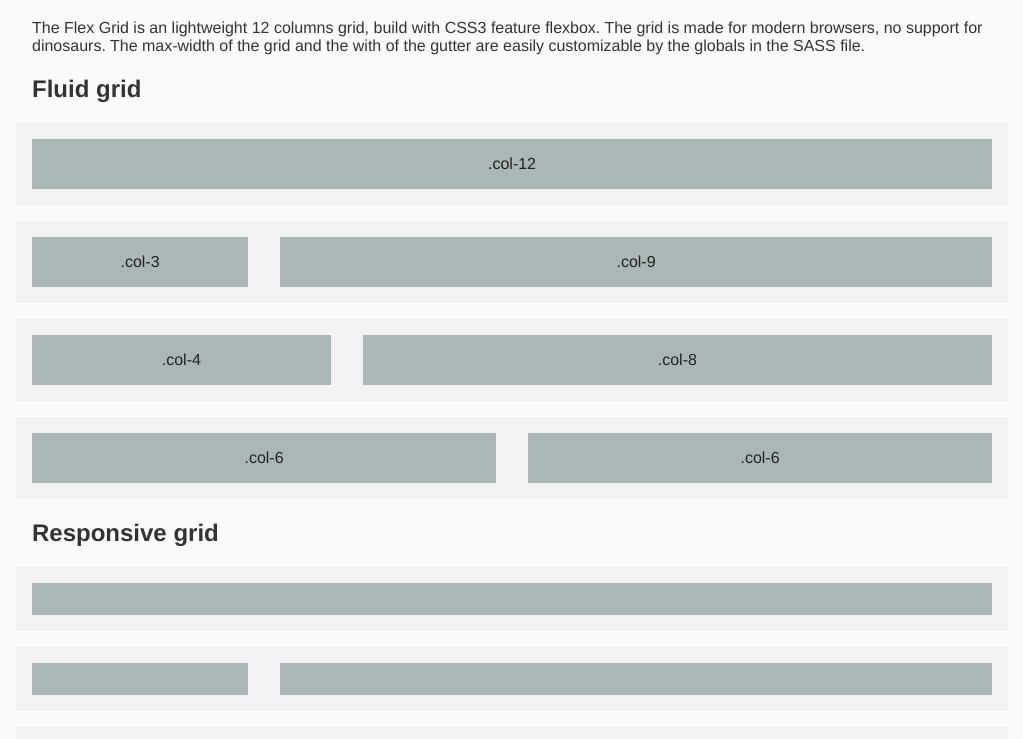
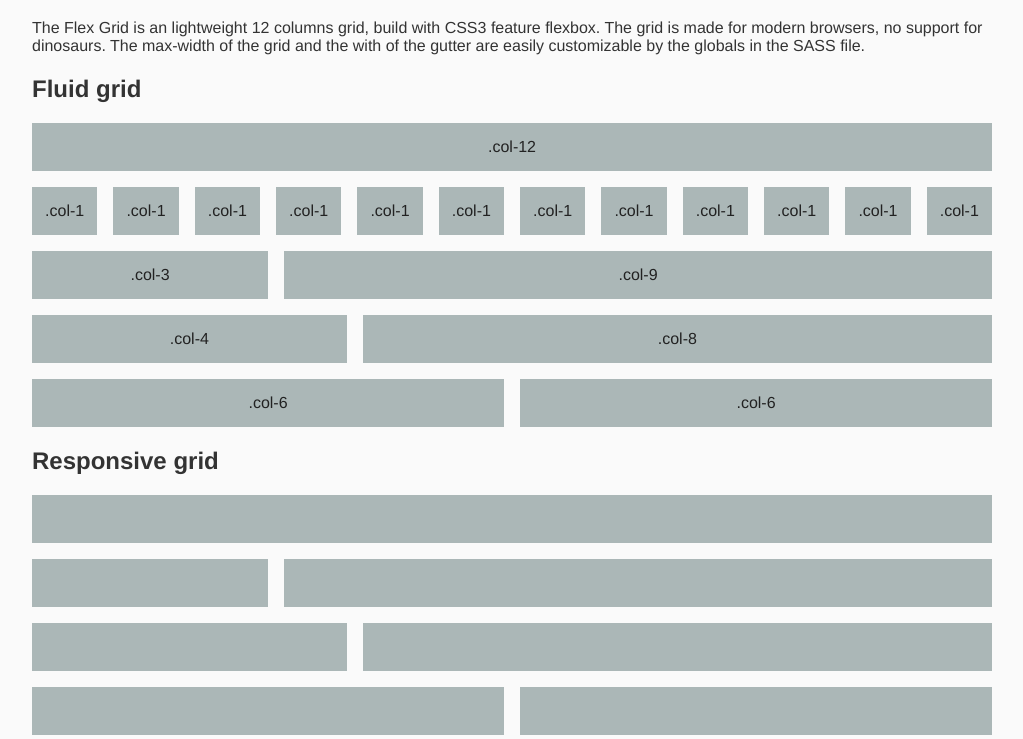
Before and after one commit to jeroenoomsNL/the-flex-grid, a website: page app/index.html in a window 1280 px wide. Shown: the part 61-800 px from the top of the page, without its empty margins (128-1151 px from the left). Drawn offline with nearby package versions, Linux system fonts and the light colour scheme; files that its build step writes are made by us from their sources.

Commit message:
Refactoring gutter spacing

```diff
--- a/app/index.html
+++ b/app/index.html
@@ -28,6 +28,21 @@
                 <div class="col-12">
                     .col-12
                 </div>
+            </div>
+
+            <div class="row">
+                <div class="col-1">.col-1</div>
+                <div class="col-1">.col-1</div>
+                <div class="col-1">.col-1</div>
+                <div class="col-1">.col-1</div>
+                <div class="col-1">.col-1</div>
+                <div class="col-1">.col-1</div>
+                <div class="col-1">.col-1</div>
+                <div class="col-1">.col-1</div>
+                <div class="col-1">.col-1</div>
+                <div class="col-1">.col-1</div>
+                <div class="col-1">.col-1</div>
+                <div class="col-1">.col-1</div>
             </div>
 
             <div class="row">
--- a/app/styles/grid.scss
+++ b/app/styles/grid.scss
@@ -19,15 +19,14 @@
 .row {
     display: flex;
     flex-wrap: nowrap;
-    margin: 0 -#{$gutter} $gutter -#{$gutter};
+    margin: 0  -#{$gutter/2} $gutter -#{$gutter/2};
 }
 
 .row > div {
     box-sizing: border-box;
-    padding: $gutter;
+    margin: 0 $gutter/2 0 $gutter/2;
     width: 100%;
 }
-
 
 /*
  * Default view
--- a/app/styles/main.scss
+++ b/app/styles/main.scss
@@ -14,8 +14,8 @@ body {
 
 [class*="col"] {
     background: #ABB7B7;
-    border: $gutter solid #f2f2f2;
     color: #222222;
     min-height: 3em;
     text-align: center;
+    line-height: 3em;
 }
```
Also changed, not shown: demo/index.html (+15 -0 lines), demo/styles/grid.css, demo/styles/main.css, grid.css, grid.min.css.
